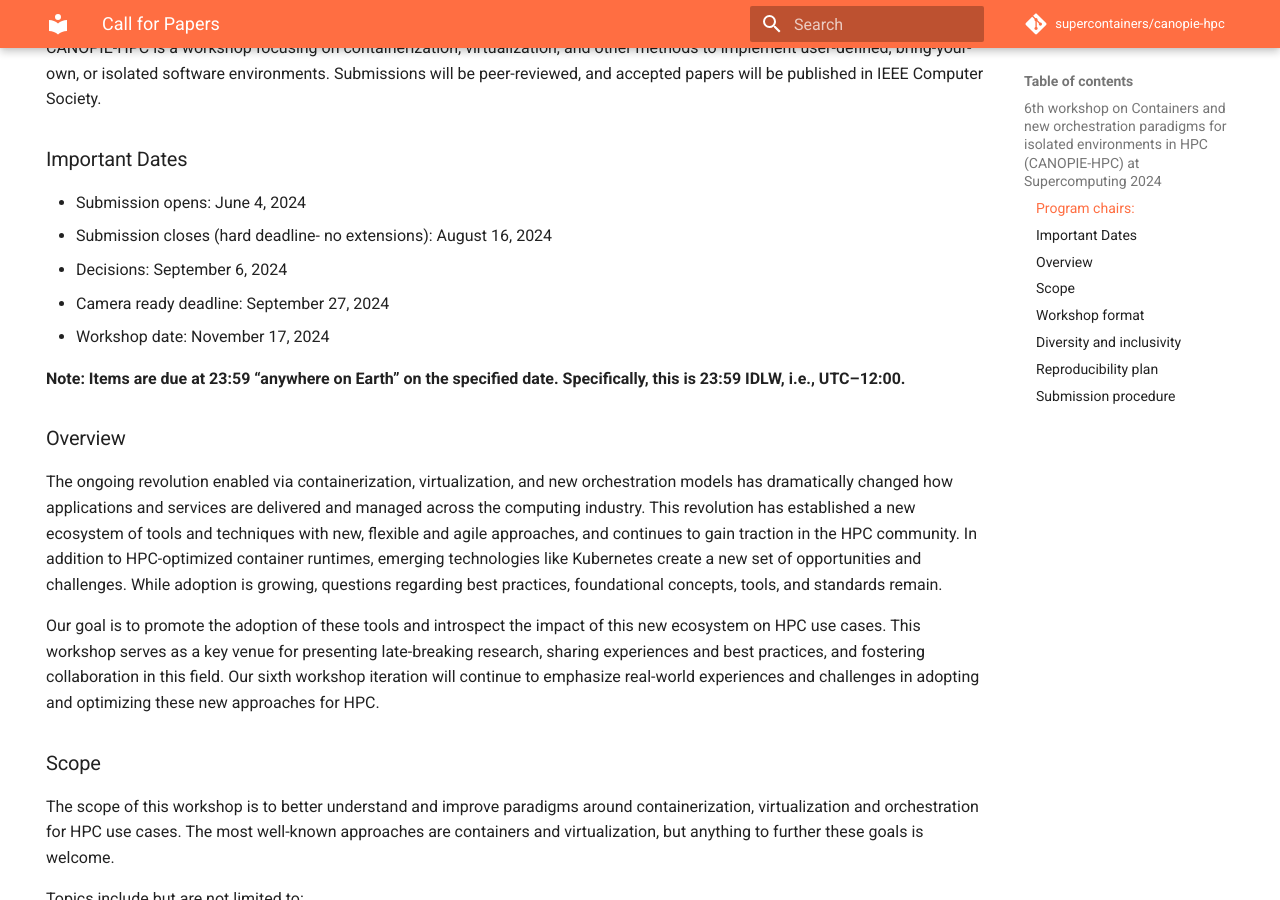
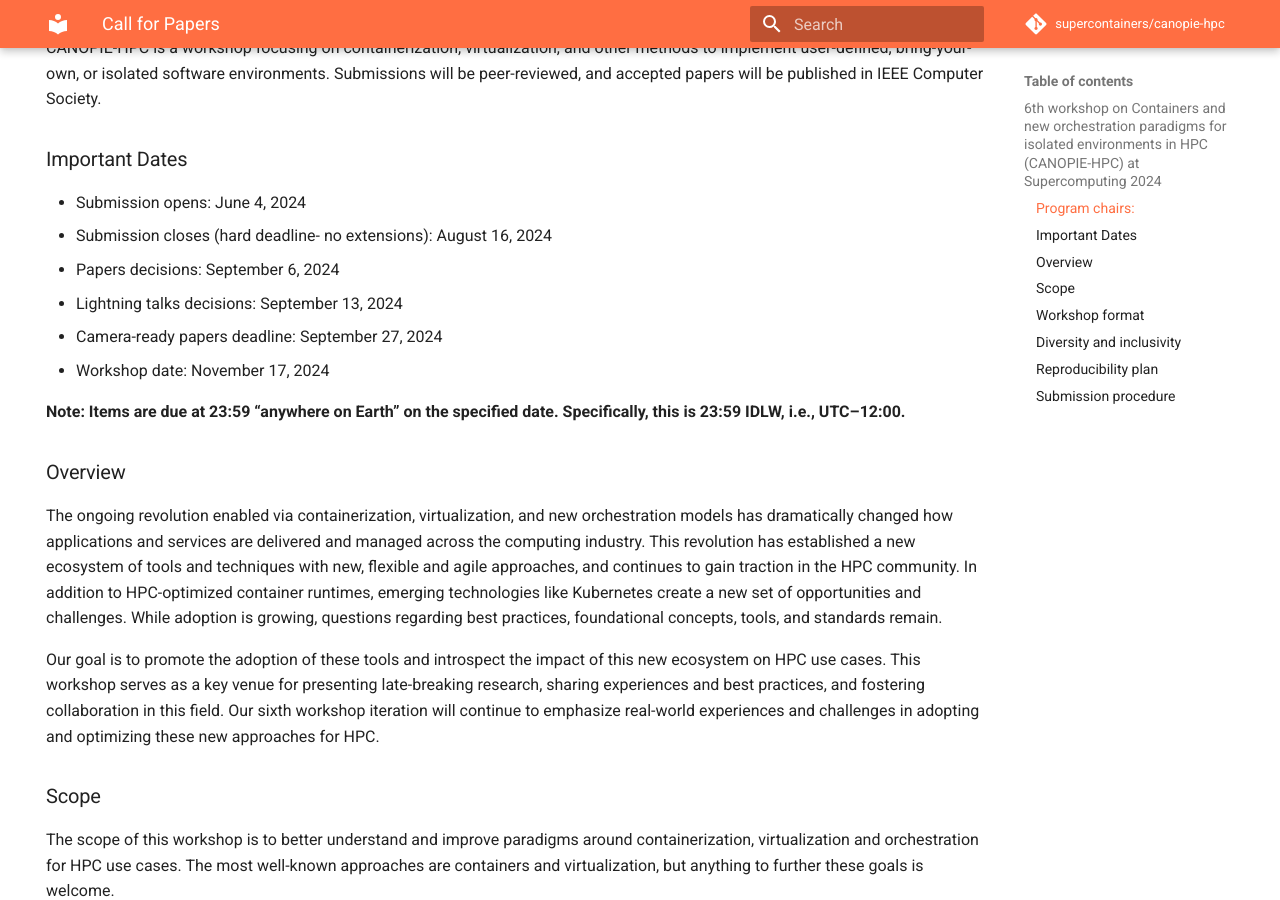
Before and after one commit to supercontainers/canopie-hpc, an MkDocs documentation site: the page built from docs/cfp.md, in a window 1280 px wide and 900 px high, scrolled down 467 px. Built offline with MkDocs 1.6.1 and Material for MkDocs 9.7.7, drawn with Linux system fonts in a browser that asks for light colours; comment, search, counter and statistics services are not loaded.

Commit message:
Update cfp.md

```diff
--- a/docs/cfp.md
+++ b/docs/cfp.md
@@ -22,8 +22,9 @@ published in IEEE  Computer Society.
 
 * Submission opens:    June 4, 2024
 * Submission closes (hard deadline- no extensions):    August 16, 2024
-* Decisions:    September 6, 2024
-* Camera ready deadline:    September 27, 2024
+* Papers decisions:    September 6, 2024
+* Lightning talks decisions:  September 13, 2024
+* Camera-ready papers deadline:    September 27, 2024
 * Workshop date:    November 17, 2024
 
 **Note: Items are due at 23:59 “anywhere on Earth” on the specified date. Specifically, this is 23:59 IDLW, i.e., UTC–12:00.**
```
